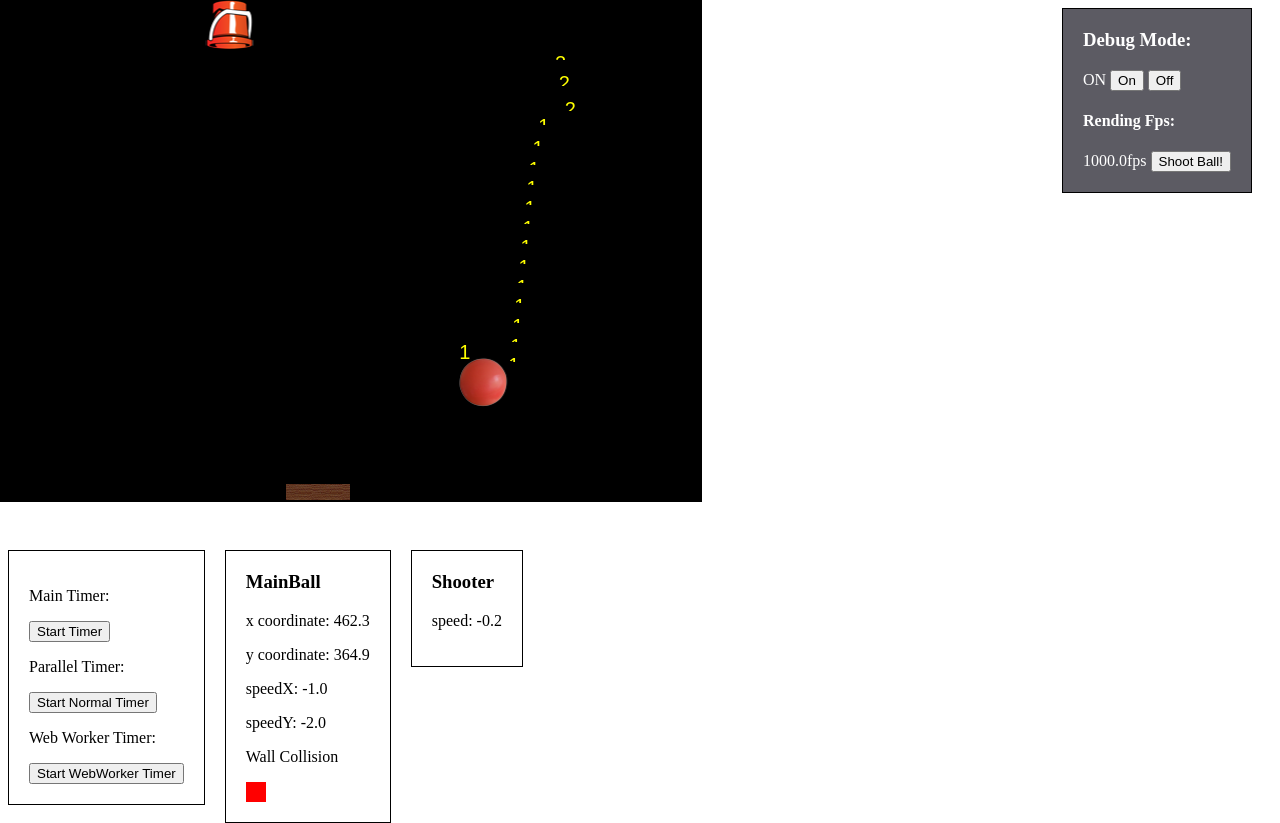
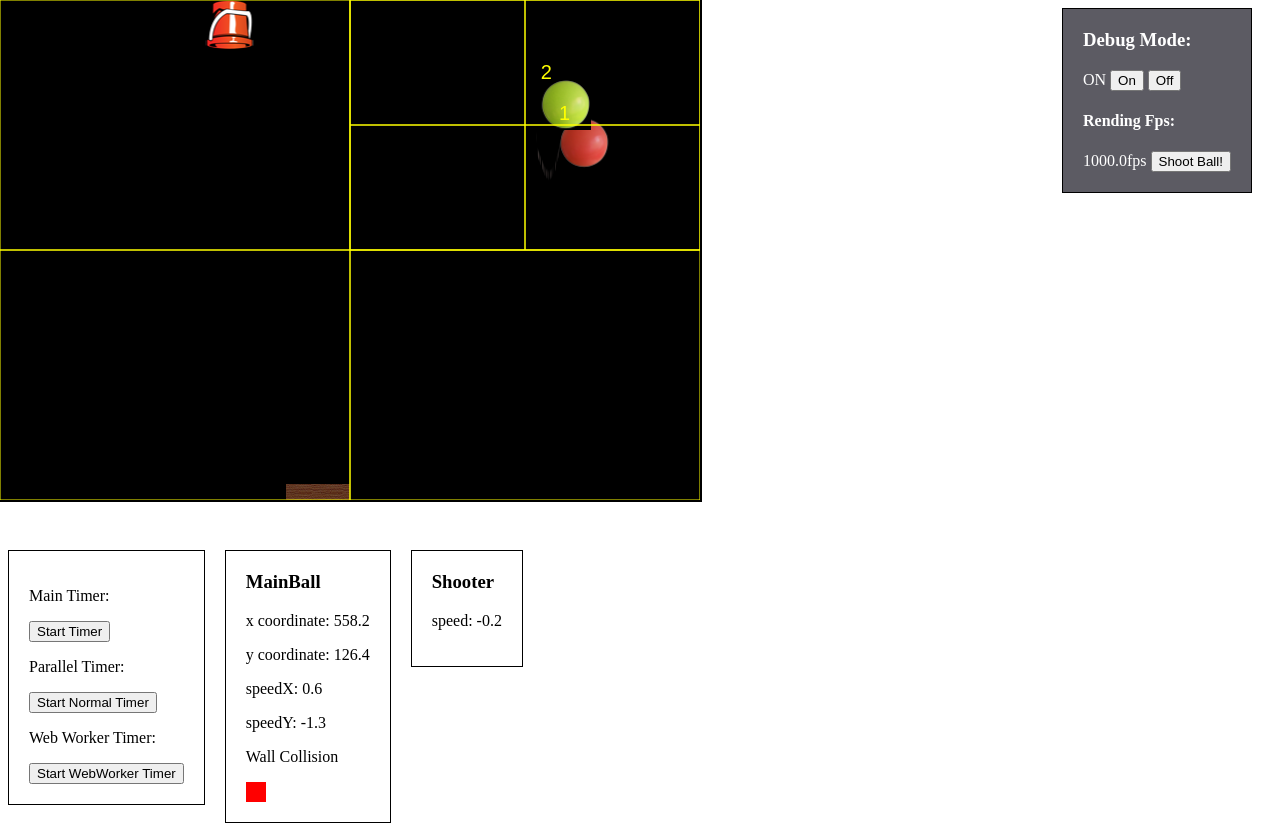
Before and after one commit to therealdmac/NewPong3.0, a plain HTML site: page index.html in a window 1280 px wide. Both pictures are taken after a click on the button "On". Drawn offline with Linux system fonts and the light colour scheme.

Commit message:
Quadtree Divsion Display in Debug Mode

```diff
--- a/css/styles.css
+++ b/css/styles.css
@@ -8,14 +8,17 @@ canvas {
 	background: transparent;
 	}
 #background {
-	z-index: -2;
+	z-index: -3;
 	border: 1px solid black;
 	background-color: black;
 }
 #main {
+	z-index: -2;
+}
+#paddle {
 	z-index: -1;
 }
-#paddle {
+#debugcanvas{
 	z-index: 0;
 }
 
--- a/index.html
+++ b/index.html
@@ -20,6 +20,10 @@
 		<!-- The canvas for the paddle (can only move up
          one forth the screen.) -->
 		<canvas id="paddle" width="700" height="500">
+		</canvas>
+
+		<!-- The canvas for objects drawn in debug mode-->
+		<canvas id="debugcanvas" width="700" height="500">
 		</canvas>
 
 	<article id='debug-console'>
--- a/js/gamelogic.js
+++ b/js/gamelogic.js
@@ -1,21 +1,19 @@
-function CollisionHandler(w,h){
-	this.quadTree = new QuadTree({x:0,y:0,width:w, height:h});
+var debugCanvas = document.getElementById('debugcanvas');
+var debugContext = debugCanvas.getContext('2d');
 
+function CollisionHandler(){
+	this.quadTree = new QuadTree({x:0,y:0,width:debugCanvas.width, height:debugCanvas.height});
 	this.subDivide = function(objArr){
 		this.quadTree.clear();
 		this.quadTree.insert(objArr);
-		//alert("" + objArr.length + " " + this.quadTree.level);
 
 		var objects = [];
 		this.quadTree.getAllObjects(objects);
-		//alert(objects.length);
 
 		for (var x = 0, len = objects.length; x < len; x++){
 			this.quadTree.findObjects(obj = [], objects[x]);
-			//alert("" + x + " " +obj.length + obj[0].x);
 			for (y = 0, length = obj.length; y < length; y++) {
 				for (z = y+1, length = obj.length; z < length; z++) {
-					//alert("" + x + " " + y);
 					collisionDetection(obj[y], obj[z])
 				}
 			}
@@ -33,7 +31,7 @@ function CollisionHandler(w,h){
  *     |
  */
 function QuadTree(boundBox, lvl) {
-  var maxObjects = 10;
+  var maxObjects = 1;
   this.bounds = boundBox || {
     x: 0,
     y: 0,
@@ -44,6 +42,13 @@ function QuadTree(boundBox, lvl) {
   this.nodes = [];
   var level = lvl || 0;
   var maxLevels = 5;
+
+  if(debugFlag){
+	debugContext.beginPath();
+	debugContext.strokeStyle = 'yellow';
+	debugContext.rect(this.bounds.x, this.bounds.y, this.bounds.width, this.bounds.height);
+	debugContext.stroke();
+	}
 
   /*
    * Clears the quadTree and all nodes of objects
@@ -221,49 +226,20 @@ function QuadTree(boundBox, lvl) {
 
 function collisionDetection(obj1, obj2) {
 
-	//console.log(game.mainball.x);
-
 	var x1 = obj1.x;
 	var y1 = obj1.y;
 
 	var x2 = obj2.x;
 	var y2 = obj2.y;
-	//alert(""+x1+" "+y1+" "+x2+" "+y2);
 
-//	var x3 = game.enemyball.x;
-//	var y3 = game.enemyball.y;
-
-	// Distance 1 (between mainball and mainball2)
+	// Distance between 2 balls
 	var distance1X = (x2 - x1)*(x2 - x1);
 	var distance1Y = (y2 - y1)*(y2 - y1);
 	var distance1 = Math.sqrt(( distance1X + distance1Y ));
 
-	// Distance 2 (between mainball and enemyball)
-//	var distance2X = (x3 - x1)*(x3 - x1);
-//	var distance2Y = (y3 - y1)*(y3 - y1);
-//	var distance2 = Math.sqrt(( distance2X + distance2Y ));
-
-	// Distance 3 (between mainball2 and enemyball)
-//	var distance3X = (x3 - x2)*(x3 - x2);
-//	var distance3Y = (y3 - y2)*(y3 - y2);
-//	var distance3 = Math.sqrt(( distance3X + distance3Y ));
-
-
-
-//	if( ( distance2 ) < 50) {
-		// run in parallel while animate is still running
-//		physicsEngine(game.mainball, game.enemyball);
-
-//	}
-
 	if( ( distance1 ) < 50) {
 		physicsEngine(obj1, obj2);
-		//alert(""+x1+" "+y1+" "+x2+" "+y2);
 	}
-
-//	if( ( distance3 ) < 50) {
-//		physicsEngine(game.mainball2, game.enemyball);
-//	}
 
 	return false;
 }
--- a/js/objects.js
+++ b/js/objects.js
@@ -80,11 +80,11 @@ function Drawable() {
 		for(var i=0; i<this.allObj.length; i++){
 			this.allObj[i].move();
 			this.draw();
-			game.paddleContext.clearRect(this.allObj[i].x-15, this.allObj[i].y-30, 50 ,50 );
+			//debugContext.clearRect(this.allObj[i].x-15, this.allObj[i].y-30, 50 ,50 );
 			if(debugFlag){
-				game.paddleContext.font="20px Arial";
-				game.paddleContext.fillStyle = 'yellow';
-				game.paddleContext.fillText(this.num[i],this.allObj[i].x,this.allObj[i].y);
+				debugContext.font="20px Arial";
+				debugContext.fillStyle = 'yellow';
+				debugContext.fillText(this.num[i],this.allObj[i].x,this.allObj[i].y);
 			}
 		}
 	}
--- a/js/pong.js
+++ b/js/pong.js
@@ -319,9 +319,6 @@ function Game() {
 			Shooter.prototype.canvasWidth = this.paddleCanvas.width;
 			Shooter.prototype.canvasHeight = this.paddleCanvas.height;
 
-			// Initialise collision handler
-			this.colHandler = new CollisionHandler(this.mainCanvas.width, this.mainCanvas.height);
-
 			// Initialize the Object Pool
 			this.pool = new ObjectPool(10);
 
@@ -333,6 +330,7 @@ function Game() {
 
 			this.background = new Background();
 
+			this.colHandler = new CollisionHandler();
 
 			// *************************
 			// Initialize the objects' starting location
@@ -405,17 +403,14 @@ function animate() {
 	requestAnimFrame( animate );
 
 	// Rendering
+	debugContext.clearRect(0,0,debugCanvas.width, debugCanvas.height);
+	//var colHandler = new CollisionHandler();
+	game.colHandler.subDivide(game.pool.allObj);
 	game.paddle.move();
 	game.paddle.draw();
 	game.shooter.draw();
 	game.pool.animate();
-	//for(var i=0; i<game.pool.allObj.length;i++){
-	//alert(""+i+" "+game.pool.allObj[i].x+" "+game.pool.allObj[i].y);
-	//	for(var j=i+1; j<game.pool.allObj.length;j++){
-		//	collisionDetection(game.pool.allObj[i], game.pool.allObj[j]);
-		//}
-	//}
-	game.colHandler.subDivide(game.pool.allObj);
+
 }
 
 
```
